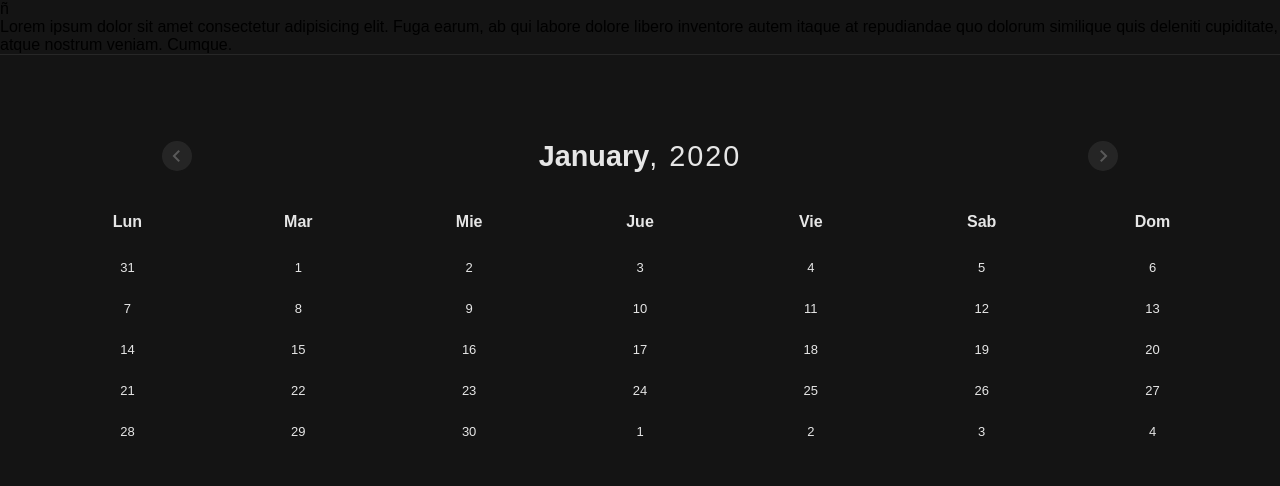
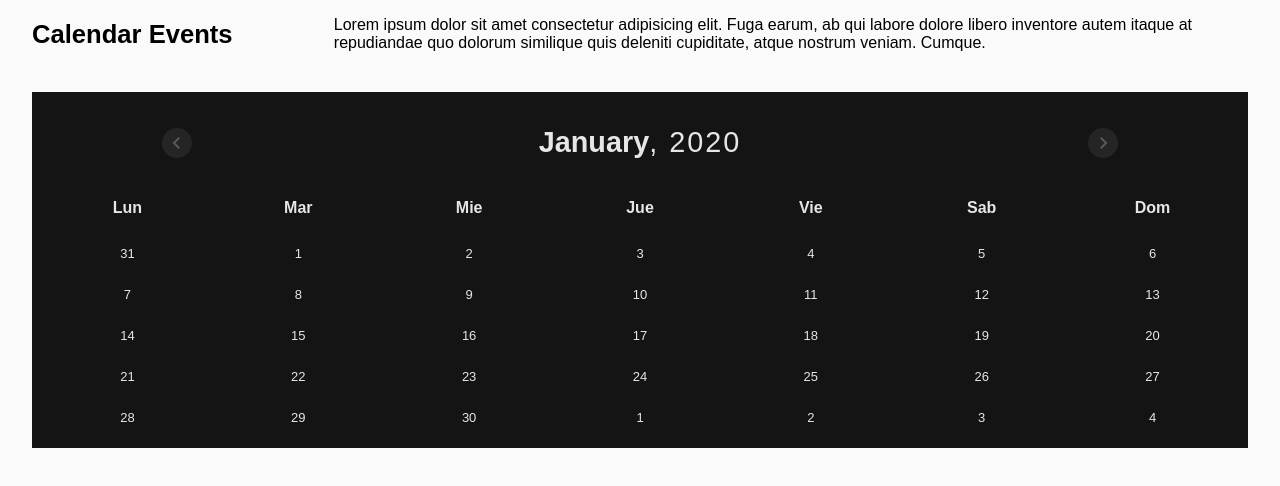
Before and after one commit to jhony-v/events-calendar, a Vue app in the folder client/calendar-events/: page / in a window 1280 px wide. Shown: the top 486 px of the page. Built offline with nearby package versions, Linux system fonts and the light colour scheme.

Commit message:
feat: Create button rounded link
* Add other color unique to reference page.
* Change color the layout NavigatorHeaderToolbar.

```diff
--- a/client/calendar-events/public/index.html
+++ b/client/calendar-events/public/index.html
@@ -4,7 +4,7 @@
     <meta charset="utf-8">
     <meta http-equiv="X-UA-Compatible" content="IE=edge">
     <meta name="viewport" content="width=device-width,initial-scale=1.0">
-    <link rel="icon" href="<%= BASE_URL %>favicon.ico">ñ
+    <link rel="icon" href="<%= BASE_URL %>favicon.ico">
     <link href="https://fonts.googleapis.com/icon?family=Material+Icons" rel="stylesheet">
     <title><%= htmlWebpackPlugin.options.title %></title>
   </head>
--- a/client/calendar-events/src/App.scss
+++ b/client/calendar-events/src/App.scss
@@ -1,25 +1,24 @@
-
 :root {
-  --color-primary: rgb(30, 190, 230);
+  --color-primary: #8800f3;
   --color-primary-dark-medium: rgb(30, 130, 230);
   --color-primary-dark: rgb(30, 80, 190);
-  --color-bg-primary : #ffffff;
-  --color-text-primary : var(--color-primary);
-  --color-text-primary-light : white;
-  --color-text-neutral : #bbbbbb;
-  --color-text-neutral-medium : #5a5a5a;
-  --color-text-neutral-darker : #3c3c3c;
-  --color-text-neutral-dark : #000000;
-  --color-border-neutral : rgba(0,0,0,.1);
-
+  --color-bg-primary: #ffffff;
+  --color-bg-page:rgb(250, 250, 250);
+  --color-text-primary: var(--color-primary);
+  --color-text-primary-light: white;
+  --color-text-neutral: #bbbbbb;
+  --color-text-neutral-medium: #5a5a5a;
+  --color-text-neutral-darker: #3c3c3c;
+  --color-text-neutral-dark: #000000;
+  --color-border-neutral: rgba(0, 0, 0, 0.1);
 }
 
 // change of theme system default
 
-@media (prefers-color-scheme : light) {
+@media (prefers-color-scheme: light) {
   :root {
-    --color-bg-primary : rgb(20,20,20);
-    --color-text-neutral-darker : rgb(230,230,230);
-    --color-border-neutral : rgba(200,200,200,.1);
+    --color-bg-primary: rgb(20, 20, 20);
+    --color-text-neutral-darker: rgb(230, 230, 230);
+    --color-border-neutral: rgba(200, 200, 200, 0.1);
   }
 }
--- a/client/calendar-events/src/App.vue
+++ b/client/calendar-events/src/App.vue
@@ -27,6 +27,6 @@ input {
 }
 
 body {
-  background: var(--color-bg-primary);
+  background: var(--color-bg-page);
 }
 </style>
--- /dev/null
+++ b/client/calendar-events/src/components/GeneralApplication/WrapperApplicationName.vue
@@ -0,0 +1,20 @@
+<template>
+  <div class="wrapper-app">
+    <div class="wrapper-app__title">Calendar Events</div>
+  </div>
+</template>
+
+<script>
+export default {};
+</script>
+
+<style lang="scss" scoped>
+.wrapper-app {
+  display: inline-block;
+  width: 500px;
+  &__title {
+    font-weight: 900;
+    font-size: 1.6rem;
+  }
+}
+</style>
--- a/client/calendar-events/src/components/layouts/NavigatorHeaderToolbar/NavigatorHeaderToolbar.vue
+++ b/client/calendar-events/src/components/layouts/NavigatorHeaderToolbar/NavigatorHeaderToolbar.vue
@@ -1,20 +1,30 @@
 <template>
-    <div class="navigator">
-        Lorem ipsum dolor sit amet consectetur adipisicing elit. Fuga earum, ab qui labore dolore libero inventore autem itaque at repudiandae quo dolorum similique quis deleniti cupiditate, atque nostrum veniam. Cumque.
-    </div>
+  <div class="navigator">
+    <wrapper-application-name></wrapper-application-name>
+    Lorem ipsum dolor sit amet consectetur adipisicing elit. Fuga earum, ab qui
+    labore dolore libero inventore autem itaque at repudiandae quo dolorum
+    similique quis deleniti cupiditate, atque nostrum veniam. Cumque.
+  </div>
 </template>
 
-<script>
-export default {
+<script lang="ts">
+import { Vue, Component } from "vue-property-decorator";
+import WrapperApplicationName from "@/components/GeneralApplication/WrapperApplicationName.vue";
 
-}
+@Component({
+  components: {
+    WrapperApplicationName,
+  },
+})
+export default class NavigatorHeadertoolbar extends Vue {}
 </script>
 
 <style lang="scss" scoped>
 .navigator {
-    background: var(--color-bg-primary);
-    border-bottom : 1px solid var(--color-border-neutral);
-    display: flex;
-    justify-content: space-between;
+  background: var(--color-bg-page);
+  display: flex;
+  align-items: center;
+  justify-content: space-between;
+  padding: 1em 2em;
 }
 </style>
--- a/client/calendar-events/src/views/Home/Home.vue
+++ b/client/calendar-events/src/views/Home/Home.vue
@@ -4,9 +4,7 @@
       <navigator-header-toolbar></navigator-header-toolbar>
     </div>
     <div class="pagelet__main">
-        <calendar-panel>
-          Lorem ipsum dolor sit amet consectetur adipisicing elit. Aspernatur dolorem atque expedita placeat alias corrupti quas recusandae. Pariatur tempora reiciendis a odit, earum labore vero voluptas, quas animi quasi vel.
-        </calendar-panel>
+        <calendar-panel></calendar-panel>
     </div>
   </div>
 </template>
@@ -14,15 +12,13 @@
 <script>
 import LoadingSpinner from "@/components/Interface/LoadingSpinner.vue";
 import CalendarPanel from "@/components/CalendarPanel/CalendarPanel.vue";
+import NavigatorHeaderToolbar from "@/components/Layouts/NavigatorHeaderToolbar/NavigatorHeaderToolbar.vue";
 
 export default {
   components : {
     LoadingSpinner,
     CalendarPanel,
-    NavigatorHeaderToolbar : () => ({
-      component : import("@/components/Layouts/NavigatorHeaderToolbar/NavigatorHeaderToolbar.vue"),
-      loading : LoadingSpinner
-    })
+    NavigatorHeaderToolbar,
   }
 }
 </script>
```
Also changed, not shown: client/calendar-events/src/components/Buttons/ButtonRoundedLink.vue (added, +65 -0 lines), client/calendar-events/src/components/CalendarPanel/CalendarPanel.vue (+5 -7 lines).
